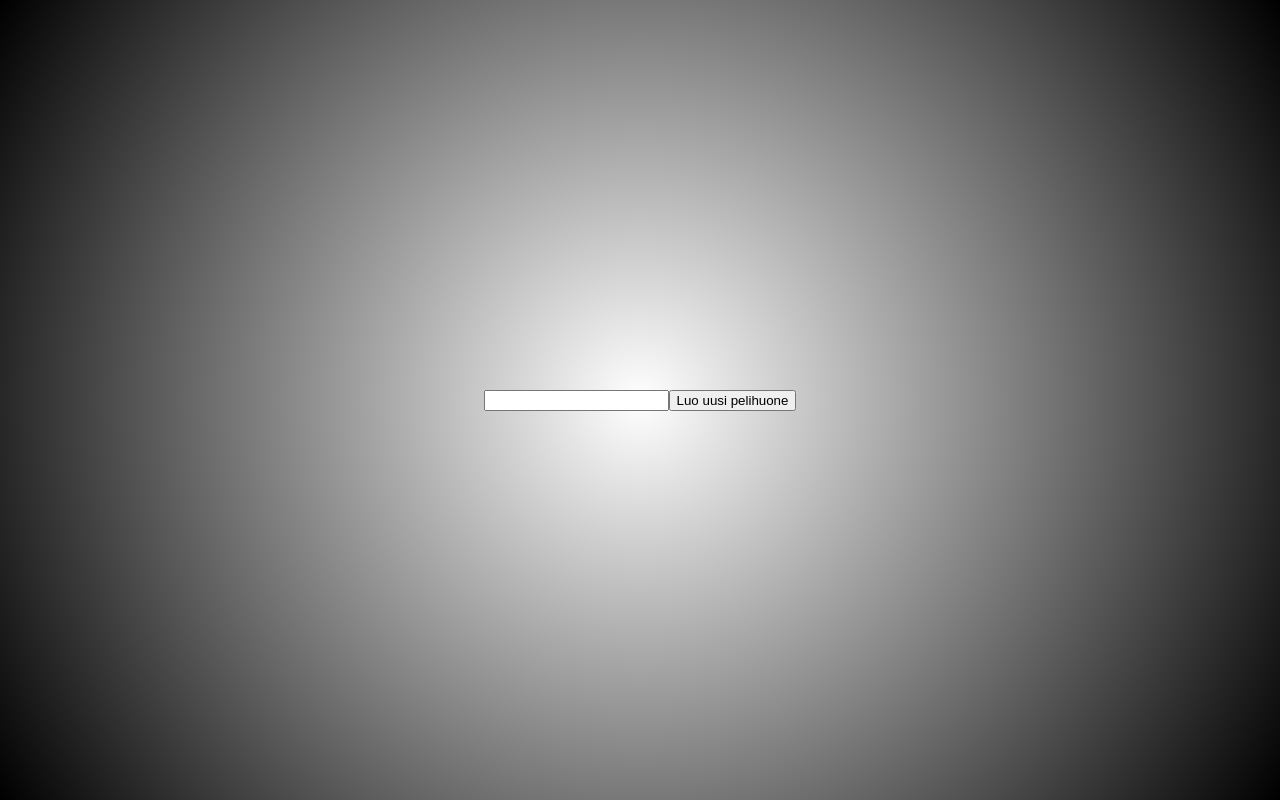
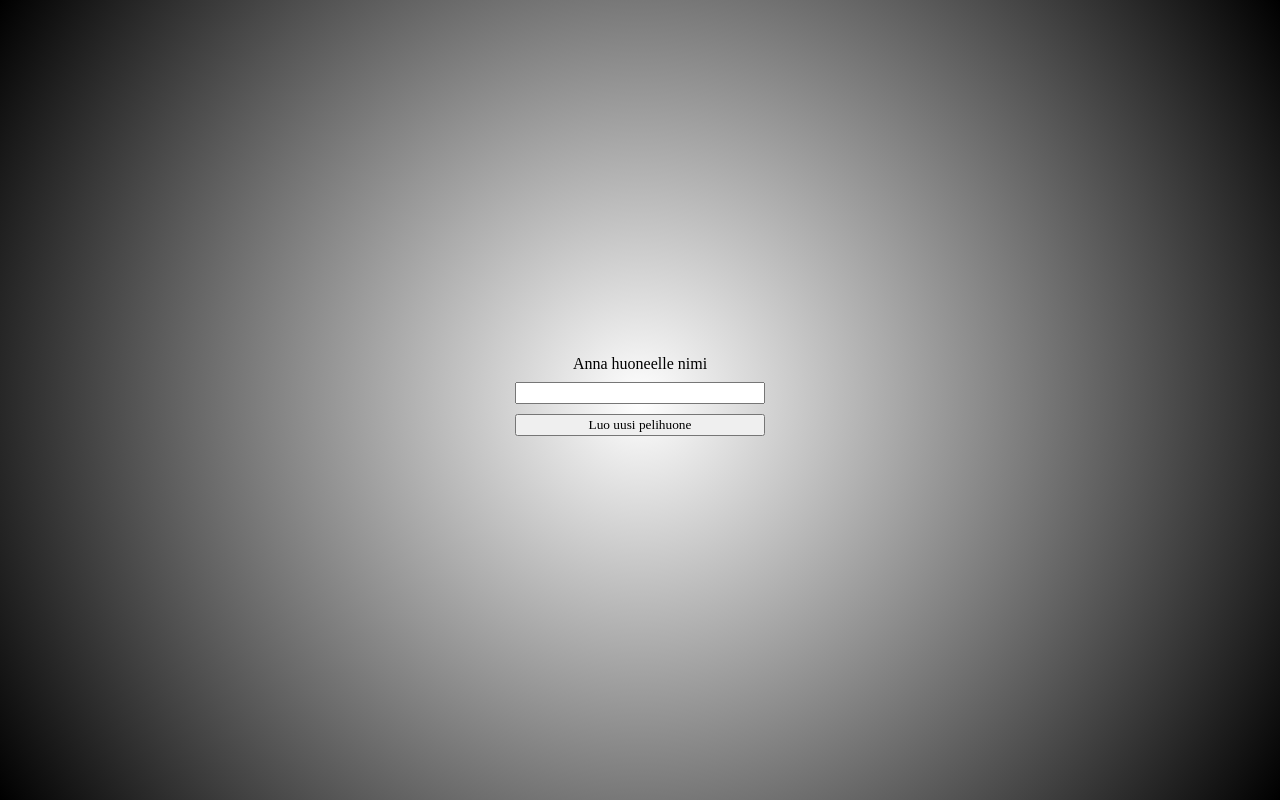
Before and after one commit to Chessproject-ryhma16/chess-frontend, a React (Create React App) app: page /creategame in a window 1280 px wide. Built offline with nearby package versions, Linux system fonts and the light colour scheme; no server answers.

Commit message:
CSS ja eri ääni kingCapturelle

```diff
--- a/src/components/CreateGame.css
+++ b/src/components/CreateGame.css
@@ -1,11 +1,24 @@
-.home {
+.containerCreate {
+    display: grid;
+    align-items: center;
+    text-align: center;
     width: 250px;
-    display: flex;
-    flex-direction: column;
+    height: 100px;
+    font-family: 'Arial Rounded MT';
 }
 
-.viesti {
+.teksti {
     font-family: 'Arial Rounded MT';
-    margin-top: 5px;
-    margin-bottom: 5px;
 }
+
+.tekstikenttä {
+    font-family: 'Arial Rounded MT';
+}
+
+.nappi {
+    font-family: 'Arial Rounded MT';
+}
+
+.message {
+    font-family: 'Arial Rounded MT';
+}
--- a/src/components/CreateGame.tsx
+++ b/src/components/CreateGame.tsx
@@ -1,8 +1,9 @@
-import "./CreateGame.css";
-import { useRef, useState } from "react";
+import "./CreateGame.css"
+import { useRef, useState } from "react"
 import {socket} from '../Constants'
-import { useNavigate } from 'react-router-dom';
+import { useNavigate } from 'react-router-dom'
 
+const boardStart = require('../boardStart.mp3')
 
 export default function CreateGame() {
 
@@ -14,6 +15,8 @@ export default function CreateGame() {
   let navigate = useNavigate()
 
   const handleClick = () =>{
+
+  new Audio(boardStart).play()
 
   socket.emit("join", roomName )
 
@@ -39,16 +42,15 @@ export default function CreateGame() {
   })
 
     return (
-      <div>
-        <input type="text" onChange={(e) => setRoomName(e.target.value)} value={roomName} required/>
-
-         {createdRoom ? true : <button onClick={handleClick} ref={ref}>
-             Luo uusi pelihuone
-         </button>}
-         <div>
-          {currentMsg}
-         </div>
-      </div>
+        <div className="containerCreate">
+          <div className="teksti">Anna huoneelle nimi</div>
+              <input className="tekstikenttä" type="text" onChange={(e) => setRoomName(e.target.value)} value={roomName} required/>
+                  {createdRoom ? true : <button className="nappi" onClick={handleClick} ref={ref}>
+                      Luo uusi pelihuone
+                  </button>}
+                    <div className="message">
+                      {currentMsg}
+                    </div>
+        </div>
     )
-
 }
--- a/src/components/JoinGame.css
+++ b/src/components/JoinGame.css
@@ -1,7 +1,20 @@
-.home{
-    display: flex;
-    flex-direction: column;
-    size: 100px;
-    padding: 60px;
-    background-image: radial-gradient(circle, white, black)
+.containerJoin {
+    display: grid;
+    align-items: center;
+    text-align: center;
+    width: 250px;
+    height: 100px;
+    font-family: 'Arial Rounded MT';
 }
+
+.teksti {
+    font-family: 'Arial Rounded MT';
+}
+
+.tekstikenttä {
+    font-family: 'Arial Rounded MT';
+}
+
+.nappi {
+    font-family: 'Arial Rounded MT';
+}
--- a/src/components/JoinGame.tsx
+++ b/src/components/JoinGame.tsx
@@ -1,8 +1,10 @@
-import { useRef, useState } from "react";
+import "./JoinGame.css"
+import { useRef, useState } from "react"
 import {socket} from '../Constants'
-import { useNavigate } from 'react-router-dom';
+import { useNavigate } from 'react-router-dom'
 
 
+const boardStart = require('../boardStart.mp3')
 
 export default function JoinGame() {
 
@@ -12,6 +14,9 @@ export default function JoinGame() {
   let navigate = useNavigate()
 
   const handleJoinClick = () => {
+
+    new Audio(boardStart).play()
+
     socket.emit("join", joinRoom )
 
     socket.on("joined", (arg) => {
@@ -27,15 +32,12 @@ export default function JoinGame() {
 
 
     return (
-      <div>
-         <div>
-         <input type="text" onChange={(e) => setJoinRoom(e.target.value)} value={joinRoom} required/>
-
-        <button onClick={handleJoinClick} ref={ref}  >
-            Liity pelihuoneeseen
-        </button>
-         </div>
-
-      </div>
+         <div className="containerJoin">
+          <text className="teksti">Anna huoneen nimi</text>
+              <input className="tekstikenttä" type="text" onChange={(e) => setJoinRoom(e.target.value)} value={joinRoom} required/>
+                  <button className="nappi" onClick={handleJoinClick} ref={ref}  >
+                      Liity pelihuoneeseen
+                  </button>
+        </div>
     )
 }
--- a/src/components/Mainmenu.tsx
+++ b/src/components/Mainmenu.tsx
@@ -64,12 +64,6 @@ export default function Mainmenu (){
         setUsername("heipä jei")
     }
 
-    const sound = require('../boardStart.mp3')
-
-    function playNewGameSound() {
-        new Audio(sound).play()
-    }
-
     return(
       <div className="container">
         <div className='nav'>
@@ -94,7 +88,7 @@ export default function Mainmenu (){
         </div>
             <div className='boxes'>
                 <Link to="/creategame">
-            <button className='play' onClick={playNewGameSound}>Create new game</button>        </Link>
+            <button className='play'>Create new game</button>        </Link>
             <Link to ="/joingame">
             <button className='play'>Join game</button>
             </Link>
```
Also changed, not shown: 1 other file (tests, documents, lock files or other folders).
